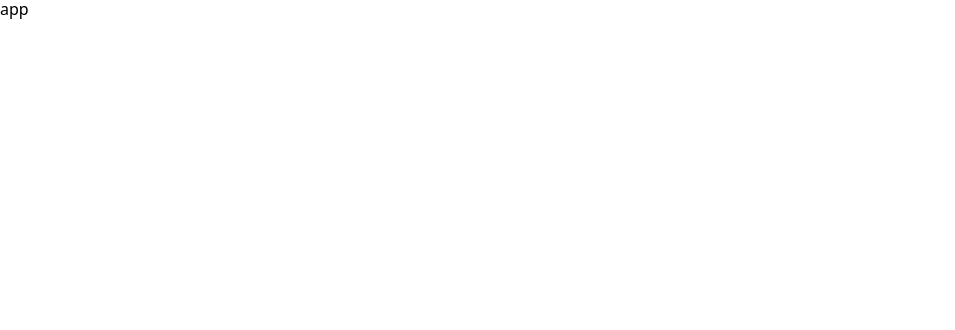
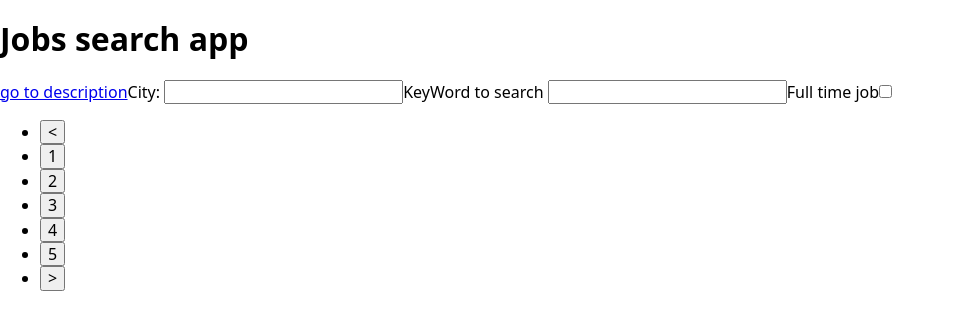
Before and after one commit to AngelGris76/devChallenge_8jobs, a React (Vite) app: page /search in a window 1280 px wide. Shown: the top 330 px of the page, without its empty margins (0-955 px from the left). Built offline with nearby package versions, Linux system fonts and the light colour scheme.

Commit message:
eskeleton aproach

```diff
--- a/src/App.jsx
+++ b/src/App.jsx
@@ -1,5 +1,97 @@
+import { useEffect } from 'react';
+import {
+	Link,
+	Navigate,
+	Route,
+	Routes,
+	useLocation,
+	useSearchParams,
+} from 'react-router-dom';
+import SelectPage from './components/SelectPage';
+import Filter from './components/Filter';
+import Description from './components/Description';
+import JobsList from './components/JobsList';
+
 const App = () => {
-	return <div>app</div>;
+	const [searchParams, setSearchParams] = useSearchParams();
+	const location = useLocation();
+
+	const params = Object.fromEntries(searchParams.entries());
+	const filter = {
+		page: params.page,
+		location: params.location || null,
+		keyWord: params.keyword || null,
+		fullTime: params.full_time || null,
+	};
+
+	const changePage = (newPage) => {
+		const stringPage = newPage.toString();
+		setSearchParams((prev) => {
+			prev.set('page', stringPage);
+			return prev;
+		});
+	};
+
+	const changeJobTime = () => {
+		setSearchParams((prev) => {
+			if (filter.fullTime) prev.delete('full_time');
+			else prev.set('full_time', 1);
+			return prev;
+		});
+	};
+
+	const changeCityFilter = (newCity) => {
+		setSearchParams((prev) => {
+			if (!newCity) prev.delete('location');
+			else prev.set('location', newCity);
+			return prev;
+		});
+	};
+
+	const changeKeyWordFilter = (newKeyWord) => {
+		setSearchParams((prev) => {
+			if (!newKeyWord) prev.delete('keyword');
+			else prev.set('keyword', newKeyWord);
+			return prev;
+		});
+	};
+
+	useEffect(() => {}, [
+		filter.page,
+		filter.location,
+		filter.keyWord,
+		filter.fullTime,
+	]);
+
+	return (
+		<>
+			<h1>Jobs search app</h1>
+			<Link to='/description' state={{ estado: location }}>
+				go to description
+			</Link>
+			<Routes>
+				<Route path='/' element={<Navigate to='/search?page=1' />} />
+				<Route path='/description' element={<Description />} />
+				<Route
+					path='/search'
+					element={
+						<>
+							<Filter
+								fullTime={filter.fullTime}
+								filterLocation={filter.location}
+								filterKeyWord={filter.keyWord}
+								changeJobTime={changeJobTime}
+								changeCityFilter={changeCityFilter}
+								changeKeyWordFilter={changeKeyWordFilter}
+							/>
+							<JobsList />
+							<SelectPage actualPage={filter.page} changePage={changePage} />
+						</>
+					}
+				/>
+			</Routes>
+		</>
+	);
 };
 
 export default App;
--- /dev/null
+++ b/src/components/Description.jsx
@@ -0,0 +1,16 @@
+import { Link, useLocation } from 'react-router-dom';
+
+const Description = () => {
+	const { state } = useLocation();
+
+	return (
+		<>
+			<Link to={`${state.estado.pathname}${state.estado.search}`}>go back</Link>
+			<div>
+				<h2>Job description</h2>
+			</div>
+		</>
+	);
+};
+
+export default Description;
--- /dev/null
+++ b/src/components/Filter.jsx
@@ -0,0 +1,71 @@
+import { useEffect, useState } from 'react';
+
+const Filter = ({
+	fullTime,
+	filterLocation,
+	filterKeyWord,
+	changeJobTime,
+	changeCityFilter,
+	changeKeyWordFilter,
+}) => {
+	const [city, setCity] = useState(() => {
+		return filterLocation ? filterLocation : '';
+	});
+
+	const [keyWord, setKeyWord] = useState(() => {
+		return filterKeyWord ? filterKeyWord : '';
+	});
+
+	useEffect(() => {
+		if (city === filterLocation) return;
+		if (city === '' && !filterLocation) return;
+		const timeoutCityID = setTimeout(() => {
+			changeCityFilter(city);
+		}, 300);
+		return () => {
+			clearTimeout(timeoutCityID);
+		};
+	}, [city, changeCityFilter, filterLocation]);
+
+	useEffect(() => {
+		if (keyWord === filterKeyWord) return;
+		if (keyWord === '' && !filterKeyWord) return;
+		const timeoutKeyWordID = setTimeout(() => {
+			changeKeyWordFilter(keyWord);
+		}, 300);
+		return () => {
+			clearTimeout(timeoutKeyWordID);
+		};
+	}, [keyWord, changeKeyWordFilter, filterKeyWord]);
+
+	return (
+		<>
+			<label>
+				<span>City: </span>
+				<input
+					type='text'
+					value={city}
+					onChange={(ev) => {
+						setCity(ev.target.value);
+					}}
+				/>
+			</label>
+			<label>
+				<span>KeyWord to search </span>
+				<input
+					type='text'
+					value={keyWord}
+					onChange={(ev) => {
+						setKeyWord(ev.target.value);
+					}}
+				/>
+			</label>
+			<label>
+				<span>Full time job</span>
+				<input type='checkbox' checked={!!fullTime} onChange={changeJobTime} />
+			</label>
+		</>
+	);
+};
+
+export default Filter;
--- /dev/null
+++ b/src/components/JobsList.jsx
@@ -0,0 +1,6 @@
+const JobsList = ({ jobs }) => {
+	console.log(jobs);
+	return <ul></ul>;
+};
+
+export default JobsList;
--- /dev/null
+++ b/src/components/PageButton.jsx
@@ -0,0 +1,11 @@
+const PageButton = ({ text, onClick }) => {
+	return (
+		<li>
+			<button type='button' onClick={onClick}>
+				{text}
+			</button>
+		</li>
+	);
+};
+
+export default PageButton;
--- /dev/null
+++ b/src/components/SelectPage.jsx
@@ -0,0 +1,30 @@
+import PageButton from './PageButton';
+
+const SelectPage = ({ actualPage, changePage }) => {
+	const decPage = (actualPage) => {
+		const oldPage = parseInt(actualPage);
+		if (oldPage === 1) return;
+		const newPage = oldPage - 1;
+		changePage(newPage);
+	};
+
+	const incPage = (actualPage) => {
+		const oldPage = parseInt(actualPage);
+		const newPage = oldPage + 1;
+		changePage(newPage);
+	};
+
+	return (
+		<ul>
+			<PageButton text='<' onClick={() => decPage(actualPage)} />
+			<PageButton text='1' onClick={() => changePage(1)} />
+			<PageButton text='2' onClick={() => changePage(2)} />
+			<PageButton text='3' onClick={() => changePage(3)} />
+			<PageButton text='4' onClick={() => changePage(4)} />
+			<PageButton text='5' onClick={() => changePage(5)} />
+			<PageButton text='>' onClick={() => incPage(actualPage)} />
+		</ul>
+	);
+};
+
+export default SelectPage;
--- a/src/main.jsx
+++ b/src/main.jsx
@@ -1,10 +1,13 @@
 import React from 'react';
 import ReactDOM from 'react-dom/client';
+import { BrowserRouter } from 'react-router-dom';
 import App from './App.jsx';
 import './modern-normalize.css';
 
 ReactDOM.createRoot(document.getElementById('root')).render(
 	<React.StrictMode>
-		<App />
+		<BrowserRouter>
+			<App />
+		</BrowserRouter>
 	</React.StrictMode>,
 );
```
